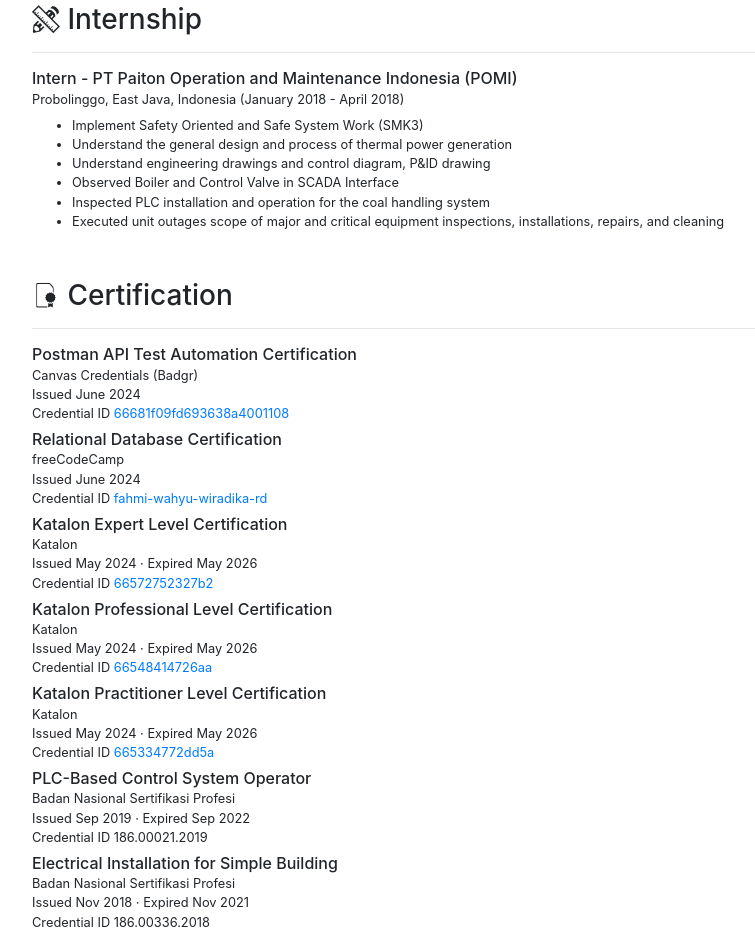
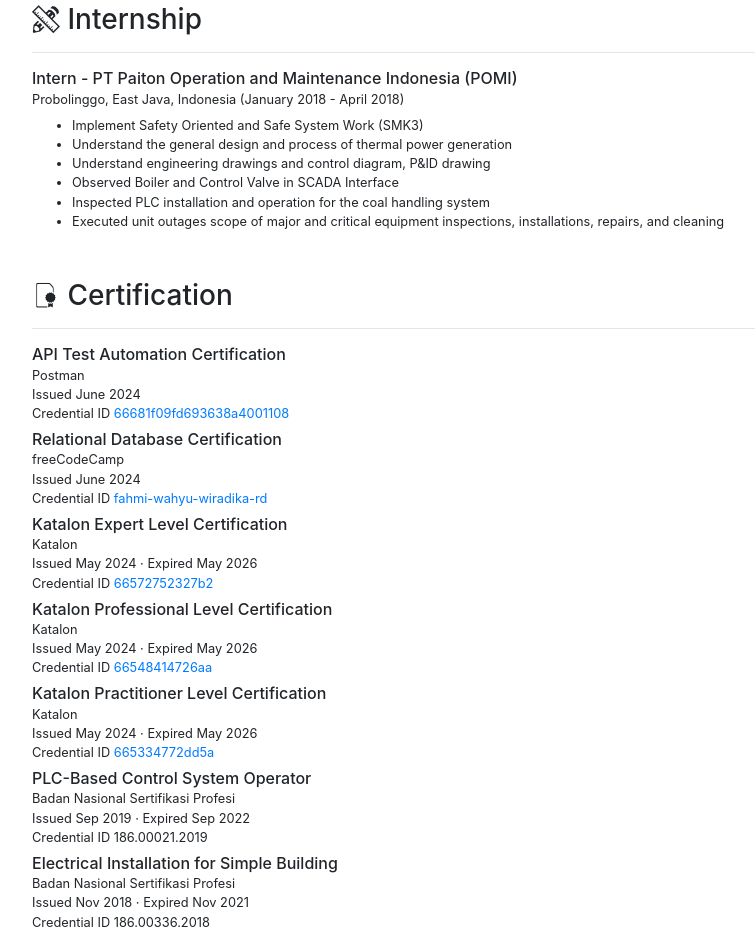
Before and after one commit to fahmiwazu/fahmiwazu.github.io, a plain HTML site: page index.html in a window 1280 px wide. Shown: the part 1379-2318 px from the top of the page, without its empty margins (308-1063 px from the left). Drawn offline with Linux system fonts and the light colour scheme; files whose address does not match are found by name.

Commit message:
fix: fixed issuer for postman certificate

```diff
--- a/index.html
+++ b/index.html
@@ -166,8 +166,8 @@
               <div class="section-divider"></div>
               <div class="text-left">
               <hr>
-              <h6>Postman API Test Automation Certification
-                <small><br>Canvas Credentials (Badgr) <br>Issued June 2024<br>Credential ID <a href="https://api.badgr.io/public/assertions/Tu5Xrua8S1GHNrEVEXvcgg">66681f09fd693638a4001108</a></small></h6>
+              <h6>API Test Automation Certification
+                <small><br>Postman <br>Issued June 2024<br>Credential ID <a href="https://api.badgr.io/public/assertions/Tu5Xrua8S1GHNrEVEXvcgg">66681f09fd693638a4001108</a></small></h6>
               <h6>Relational Database Certification
                 <small><br>freeCodeCamp <br>Issued June 2024<br>Credential ID <a href="https://www.freecodecamp.org/certification/fahmi-wahyu-wiradika/relational-database-v8">fahmi-wahyu-wiradika-rd</a></small></h6>
               <h6>Katalon Expert Level Certification
@@ -381,8 +381,8 @@
               <h3><span class="icofont icofont-certificate"></span> Certification</h3>
               <div class="text-left">
               <hr>
-              <h6>Postman API Test Automation Certification
-                <small><br>Canvas Credentials (Badgr) <br>Issued June 2024<br>Credential ID <a href="https://api.badgr.io/public/assertions/Tu5Xrua8S1GHNrEVEXvcgg">66681f09fd693638a4001108</a></small></h6>
+              <h6>API Test Automation Certification
+                <small><br>Postman <br>Issued June 2024<br>Credential ID <a href="https://api.badgr.io/public/assertions/Tu5Xrua8S1GHNrEVEXvcgg">66681f09fd693638a4001108</a></small></h6>
               <h6>Relational Database Certification
                 <small><br>freeCodeCamp <br>Issued June 2024<br>Credential ID <a href="https://www.freecodecamp.org/certification/fahmi-wahyu-wiradika/relational-database-v8">fahmi-wahyu-wiradika-rd</a></small></h6>
               <h6>Katalon Expert Level Certification
```
